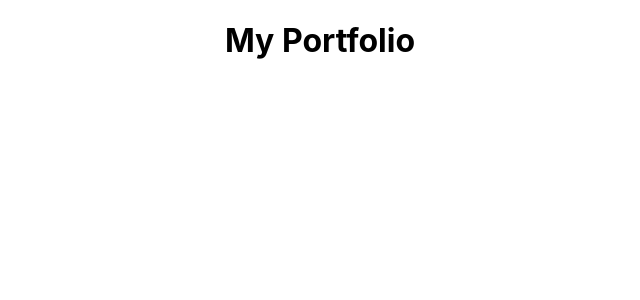
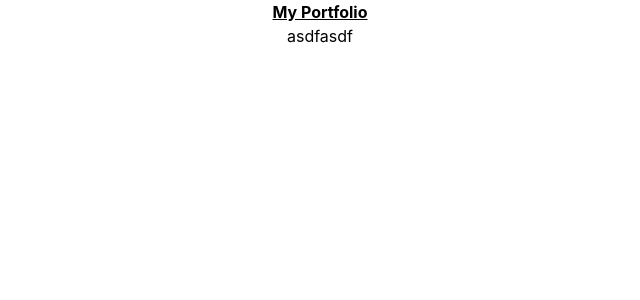
Before and after one commit to lvas248/my-portfolio, a React (Create React App) app: page / in a window 1280 px wide. Shown: the top 300 px of the page, without its empty margins (320-960 px from the left). Built offline with nearby package versions, Linux system fonts and the light colour scheme.

Commit message:
install tailwind css

```diff
--- a/package.json
+++ b/package.json
@@ -3,6 +3,7 @@
   "version": "0.1.0",
   "private": true,
   "dependencies": {
+    "@babel/plugin-proposal-private-property-in-object": "^7.21.11",
     "@testing-library/jest-dom": "^5.16.5",
     "@testing-library/react": "^13.4.0",
     "@testing-library/user-event": "^13.5.0",
@@ -34,5 +35,10 @@
       "last 1 firefox version",
       "last 1 safari version"
     ]
+  },
+  "devDependencies": {
+    "autoprefixer": "^10.4.14",
+    "postcss": "^8.4.25",
+    "tailwindcss": "^3.3.3"
   }
 }
--- /dev/null
+++ b/postcss.config.js
@@ -0,0 +1,6 @@
+module.exports = {
+  plugins: {
+    tailwindcss: {},
+    autoprefixer: {},
+  },
+}
--- a/src/App.js
+++ b/src/App.js
@@ -4,7 +4,8 @@ import './App.css';
 function App() {
   return (
     <div className="App">
-      <h1>My Portfolio</h1>
+      <h1 className='underline font-bold'>My Portfolio</h1>
+      <p className=''>asdfasdf</p>
     </div>
   );
 }
--- a/src/index.css
+++ b/src/index.css
@@ -1,3 +1,8 @@
+
+@tailwind base;
+@tailwind components;
+@tailwind utilities;
+
 body {
   margin: 0;
   font-family: -apple-system, BlinkMacSystemFont, 'Segoe UI', 'Roboto', 'Oxygen',
--- /dev/null
+++ b/tailwind.config.js
@@ -0,0 +1,10 @@
+/** @type {import('tailwindcss').Config} */
+module.exports = {
+	content: [
+    './src/**/*.{js, jsx, ts, tsx}'
+ ],
+  theme: {
+    extend: {},
+  },
+  plugins: [],
+}
```
Also changed, not shown: 1 other file (tests, documents, lock files or other folders).
